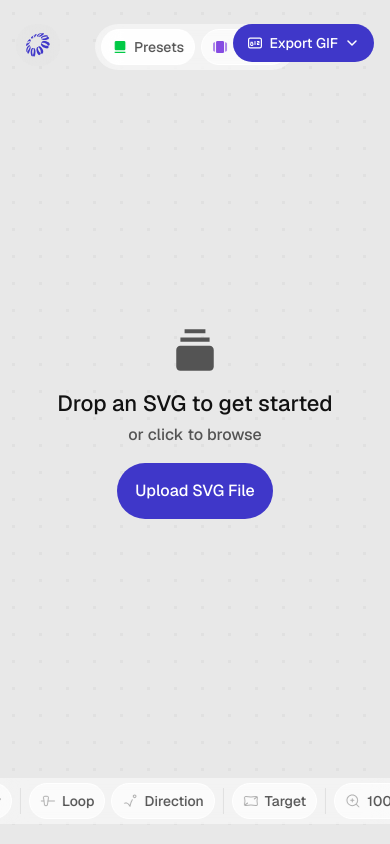
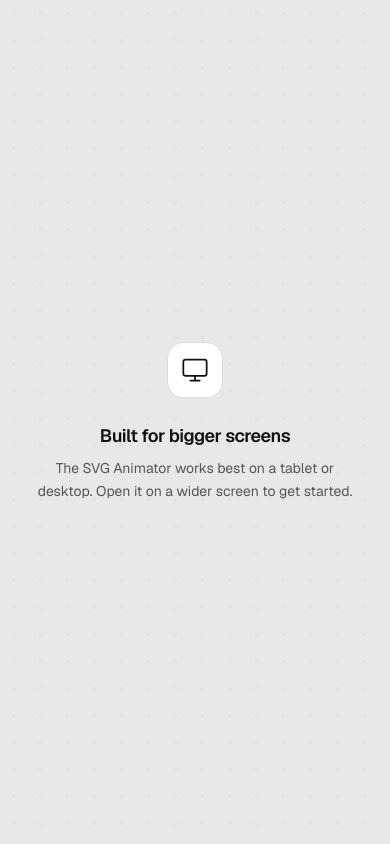
Before and after one commit to Presh538/reframe, a Next.js app: page / in a window 390 px wide. Built offline with nearby package versions, Linux system fonts and the light colour scheme.

Commit message:
Blocked mobile users from accessing the platform

```diff
--- a/src/app/layout.tsx
+++ b/src/app/layout.tsx
@@ -2,6 +2,7 @@ import type { Metadata, Viewport } from 'next'
 import { GeistSans } from 'geist/font/sans'
 import { GeistMono } from 'geist/font/mono'
 import { ToastProvider } from '@/components/ui/Toast'
+import { MobileGate } from '@/components/ui/MobileGate'
 import './globals.css'
 
 export const metadata: Metadata = {
@@ -30,6 +31,7 @@ export default function RootLayout({
   return (
     <html lang="en" className={`${GeistSans.variable} ${GeistMono.variable}`}>
       <body className={GeistSans.className}>
+        <MobileGate />
         <ToastProvider>{children}</ToastProvider>
       </body>
     </html>
--- /dev/null
+++ b/src/components/ui/MobileGate.tsx
@@ -0,0 +1,76 @@
+'use client'
+
+/**
+ * MobileGate
+ *
+ * Shown exclusively on narrow viewports (< 768 px / md breakpoint).
+ * Uses CSS-only show/hide so there is zero hydration mismatch.
+ */
+export function MobileGate() {
+  return (
+    <>
+      {/* Visible only on screens narrower than the `md` breakpoint */}
+      <div
+        aria-modal="true"
+        role="alertdialog"
+        aria-label="Desktop required"
+        className="
+          fixed inset-0 z-[9999]
+          flex flex-col items-center justify-center gap-6
+          px-8 text-center
+          md:hidden
+        "
+        style={{ background: 'var(--bg)' }}
+      >
+        {/* Dot-grid pattern behind content */}
+        <div
+          className="pointer-events-none absolute inset-0"
+          style={{
+            backgroundImage:
+              'radial-gradient(circle, var(--canvas-tile) 1.5px, transparent 1.5px)',
+            backgroundSize: '27px 27px',
+          }}
+        />
+
+        {/* Icon */}
+        <div
+          className="relative z-10 flex items-center justify-center w-14 h-14 rounded-2xl"
+          style={{ background: 'var(--surface)', border: '1px solid var(--border)' }}
+        >
+          {/* Monitor icon */}
+          <svg
+            width="28"
+            height="28"
+            viewBox="0 0 24 24"
+            fill="none"
+            stroke="var(--text)"
+            strokeWidth="1.5"
+            strokeLinecap="round"
+            strokeLinejoin="round"
+            aria-hidden="true"
+          >
+            <rect x="2" y="3" width="20" height="14" rx="2" />
+            <path d="M8 21h8M12 17v4" />
+          </svg>
+        </div>
+
+        {/* Heading */}
+        <div className="relative z-10 flex flex-col gap-2 max-w-xs">
+          <h1
+            className="text-[18px] font-semibold tracking-tight"
+            style={{ color: 'var(--text)' }}
+          >
+            Built for bigger screens
+          </h1>
+          <p
+            className="text-[14px] leading-relaxed"
+            style={{ color: 'var(--text-soft)' }}
+          >
+            The SVG Animator works best on a tablet or desktop. Open it on a
+            wider screen to get started.
+          </p>
+        </div>
+      </div>
+    </>
+  )
+}
```
